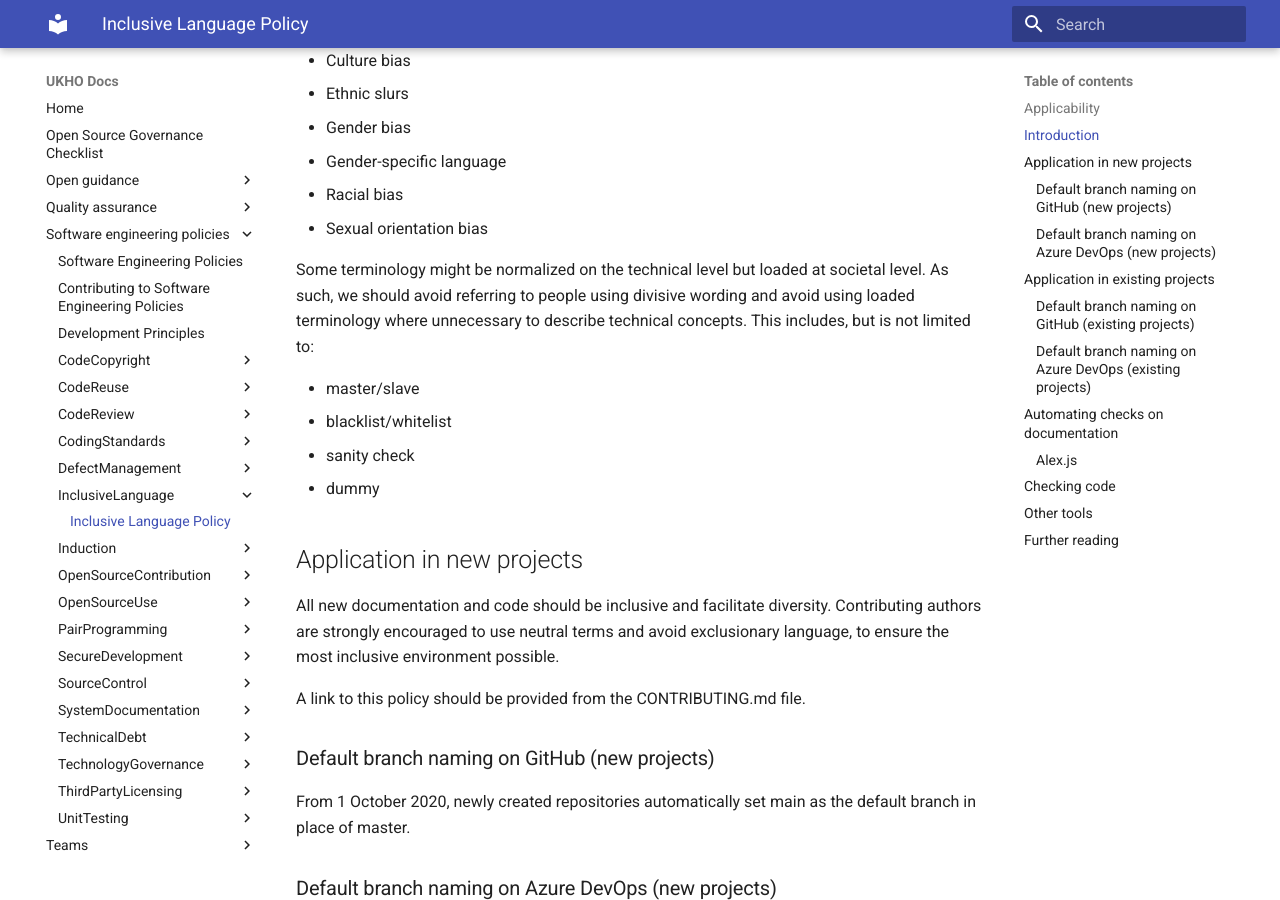
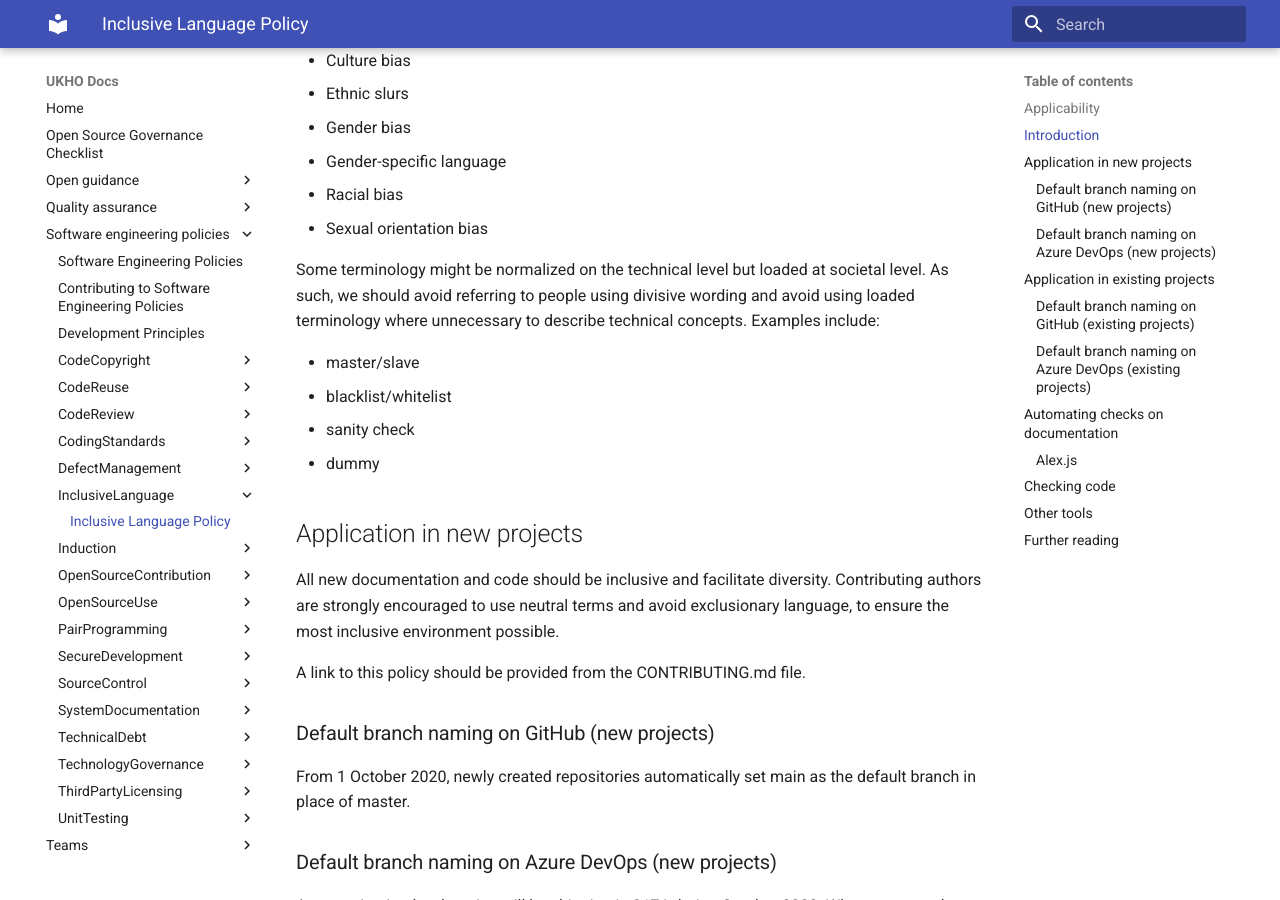
Before and after one commit to UKHO/docs, an MkDocs documentation site: the page built from docs/software-engineering-policies/InclusiveLanguage/InclusiveLanguagePolicy.md, in a window 1280 px wide and 900 px high, scrolled down 693 px. Built offline with MkDocs 1.6.1 and Material for MkDocs 9.7.7, drawn with Linux system fonts in a browser that asks for light colours.

Commit message:
Update inclusive language examples
Problematic terminology as examples instead of explicitly calling out for this first draft.

```diff
--- a/docs/software-engineering-policies/InclusiveLanguage/InclusiveLanguagePolicy.md
+++ b/docs/software-engineering-policies/InclusiveLanguage/InclusiveLanguagePolicy.md
@@ -25,7 +25,7 @@ We should avoid use of language that is discriminatory, condescending or where i
 - Racial bias
 - Sexual orientation bias
 
-Some terminology might be normalized on the technical level but loaded at societal level. As such, we should avoid referring to people using divisive wording and avoid using loaded terminology where unnecessary to describe technical concepts. This includes, but is not limited to:
+Some terminology might be normalized on the technical level but loaded at societal level. As such, we should avoid referring to people using divisive wording and avoid using loaded terminology where unnecessary to describe technical concepts. Examples include:
 
 <!--alex disable blacklist sanity-check whitelist dummy-->
 - master/slave
```
